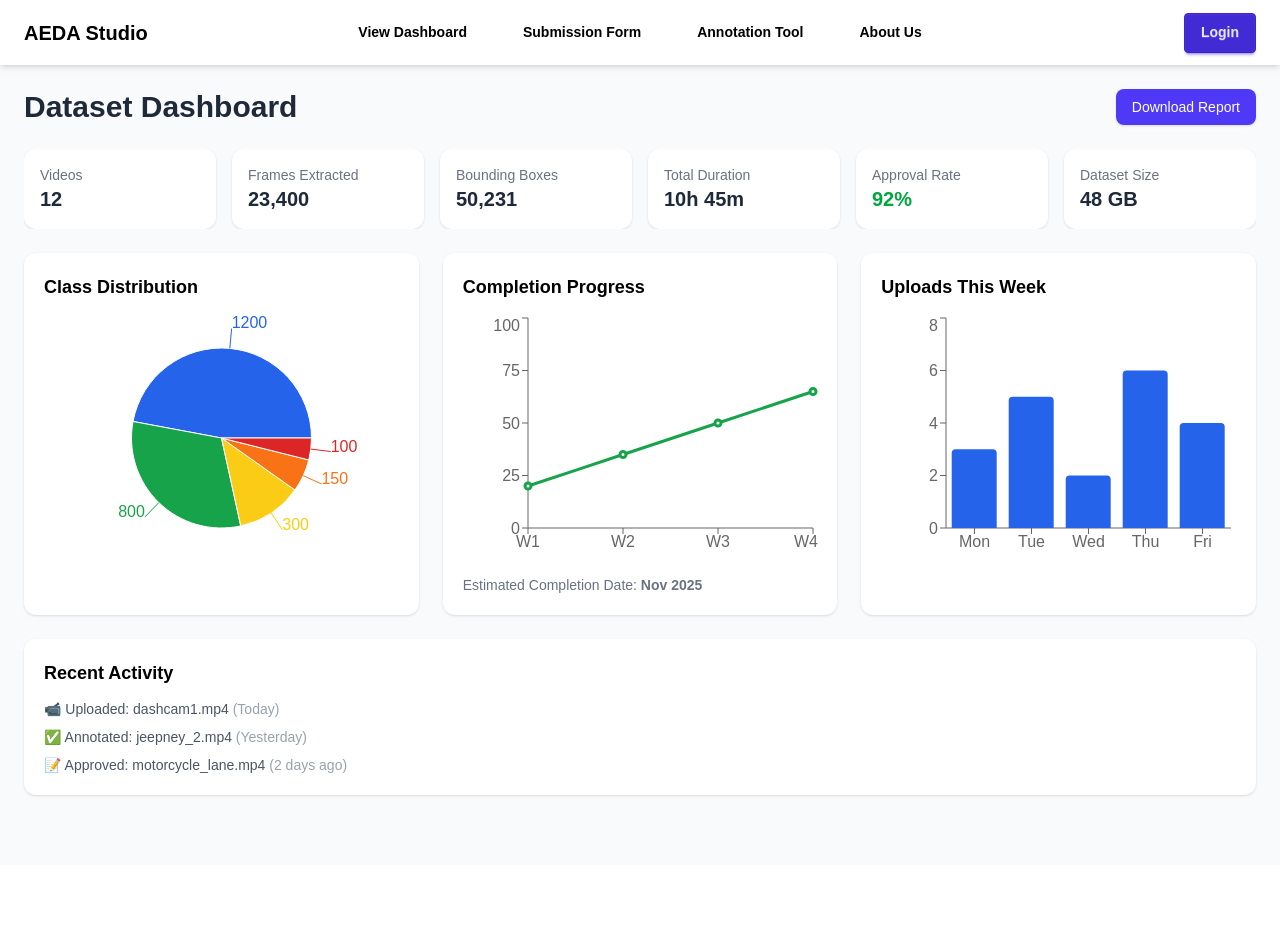
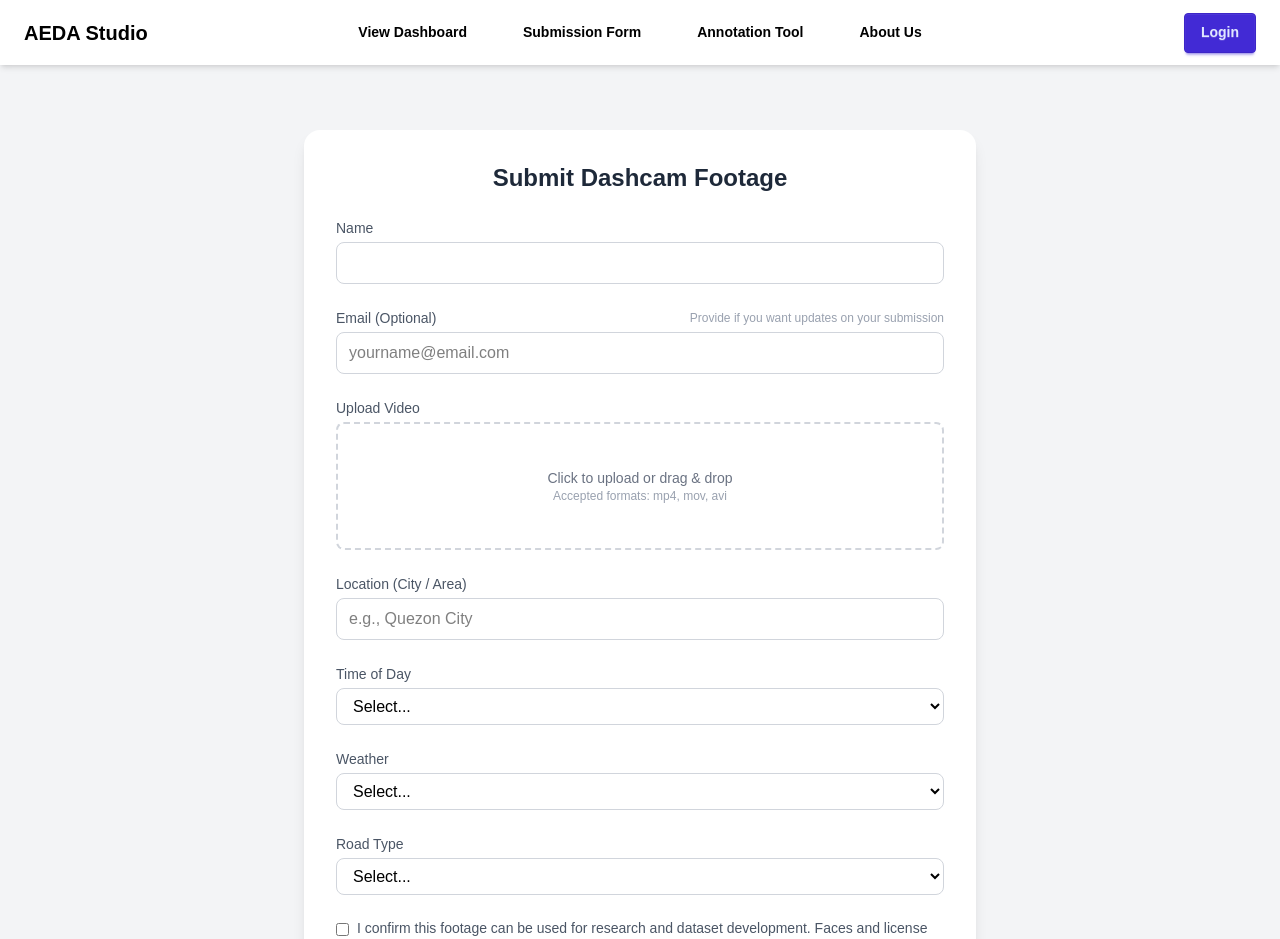
Before and after one commit to airemcs/aeda-studio, a Next.js app: page / in a window 1280 px wide. Shown: the top 939 px of the page. Before the commit the page ends 865 px from the top, so only its background shows below. Built offline with nearby package versions, Linux system fonts and the light colour scheme.

Commit message:
Create Submission

```diff
--- /dev/null
+++ b/app/Submission.tsx
@@ -0,0 +1,122 @@
+"use client"
+import React, { useState } from "react"
+
+export default function SubmissionForm() {
+  const [formData, setFormData] = useState({
+    name: "",
+    email: "",
+    location: "",
+    timeOfDay: "",
+    weather: "",
+    roadType: "",
+    video: null as File | null,
+    consentAgree: false,
+    consentRead: false,
+  })
+
+  const handleChange = (e: React.ChangeEvent<HTMLInputElement | HTMLSelectElement>) => {
+    const { name, value, type } = e.target
+    if (type === "checkbox") {
+      setFormData({ ...formData, [name]: (e.target as HTMLInputElement).checked })
+    } else if (type === "file") {
+      setFormData({ ...formData, video: (e.target as HTMLInputElement).files?.[0] || null })
+    } else {
+      setFormData({ ...formData, [name]: value })
+    }
+  }
+
+  const handleSubmit = (e: React.FormEvent) => {
+    e.preventDefault()
+    console.log("Form Submitted:", formData)
+    alert("Your submission has been recorded. Thank you!")
+  }
+
+  return (
+  <div className="min-h-screen bg-gray-100 pt-[65px] flex items-center justify-center">
+  <div className="max-w-2xl w-full bg-white shadow-lg rounded-2xl p-8 relative">
+
+    <h2 className="text-2xl font-bold text-gray-800 mb-6 text-center">Submit Dashcam Footage</h2>
+
+    <form onSubmit={handleSubmit} className="space-y-6">
+
+      <div>
+        <label className="block text-sm font-medium text-gray-600 mb-1">Name</label>
+        <input type="text" name="name" value={formData.name} onChange={handleChange} required className="w-full border border-gray-300 rounded-lg px-3 py-2 focus:outline-none focus:ring-2 focus:ring-indigo-500" />
+      </div>
+
+      <div>
+        <div className="flex items-center justify-between mb-1">
+          <label className="block text-sm font-medium text-gray-600">Email (Optional)</label>
+          <span className="text-xs text-gray-400">Provide if you want updates on your submission</span>
+        </div>
+        <input type="email" name="email" value={formData.email} onChange={handleChange} placeholder="yourname@email.com" className="w-full border border-gray-300 rounded-lg px-3 py-2 focus:outline-none focus:ring-2 focus:ring-indigo-500" />
+      </div>
+
+      <div>
+        <label className="block text-sm font-medium text-gray-600 mb-1">Upload Video</label>
+        <label className="flex flex-col items-center justify-center border-2 border-dashed border-gray-300 rounded-lg h-32 cursor-pointer hover:border-indigo-500 transition">
+          <input type="file" name="video" accept="video/*" onChange={handleChange} className="hidden" required />
+          <span className="text-gray-500 text-sm">{formData.video ? formData.video.name : "Click to upload or drag & drop"}</span>
+          <span className="text-xs text-gray-400">Accepted formats: mp4, mov, avi</span>
+        </label>
+      </div>
+
+      <div>
+        <label className="block text-sm font-medium text-gray-600 mb-1">Location (City / Area)</label>
+        <input type="text" name="location" value={formData.location} onChange={handleChange} placeholder="e.g., Quezon City" className="w-full border border-gray-300 rounded-lg px-3 py-2 focus:outline-none focus:ring-2 focus:ring-indigo-500" />
+      </div>
+
+      <div>
+        <label className="block text-sm font-medium text-gray-600 mb-1">Time of Day</label>
+        <select name="timeOfDay" value={formData.timeOfDay} onChange={handleChange} className="w-full border border-gray-300 rounded-lg px-3 py-2" >
+          <option value="" disabled>Select...</option>
+          <option value="Morning">Morning</option>
+          <option value="Afternoon">Afternoon</option>
+          <option value="Night">Night</option>
+        </select>
+      </div>
+
+      <div>
+        <label className="block text-sm font-medium text-gray-600 mb-1">Weather</label>
+        <select name="weather" value={formData.weather} onChange={handleChange} className="w-full border border-gray-300 rounded-lg px-3 py-2" >
+          <option value="" disabled>Select...</option>
+          <option value="Sunny">Sunny</option>
+          <option value="Rainy">Rainy</option>
+          <option value="Cloudy">Cloudy</option>
+          <option value="Night">Nighttime</option>
+        </select>
+      </div>
+
+      <div>
+        <label className="block text-sm font-medium text-gray-600 mb-1">Road Type</label>
+        <select name="roadType" value={formData.roadType} onChange={handleChange} className="w-full border border-gray-300 rounded-lg px-3 py-2" >
+          <option value="" disabled>Select...</option>
+          <option value="Highway">Highway</option>
+          <option value="Urban">Urban</option>
+          <option value="Rural">Rural</option>
+        </select>
+      </div>
+
+      <div className="flex items-start space-x-2">
+        <input type="checkbox" name="consentAgree" checked={formData.consentAgree} onChange={handleChange} required className="mt-1" />
+        <label className="text-sm text-gray-600 leading-snug">
+          I confirm this footage can be used for research and dataset development. Faces and license plates will be <span className="font-semibold">anonymized</span>. Data will only be used for academic and scientific purposes.
+        </label>
+      </div>
+
+      <div className="flex items-start space-x-2">
+        <input type="checkbox" name="consentRead" checked={formData.consentRead} onChange={handleChange} required className="mt-1" />
+        <label className="text-sm text-gray-600 leading-snug">
+          I have read and understood the <span className="font-semibold">Data Privacy Notice</span>, and I acknowledge the policies on anonymization, storage, and ethical use of data.
+        </label>
+      </div>
+
+      <div>
+        <button type="submit" className="w-full bg-indigo-600 text-white py-2 px-4 rounded-lg hover:bg-indigo-700 font-medium shadow">Submit</button>
+      </div>
+
+    </form>
+  </div>
+  </div>
+  )
+}
--- a/app/page.tsx
+++ b/app/page.tsx
@@ -1,6 +1,7 @@
 import Annotate from "./Annotate";
 import Navbar from "./components/Navbar";
 import Dashboard from "./Dashboard";
+import Submission from "./Submission";
 
 export default function App() {
   return (
@@ -13,7 +14,8 @@ export default function App() {
   </div>
 
   {/* <Annotate /> */}
-  <Dashboard />
+  {/* <Dashboard /> */}
+  <Submission />
 
   </div>
 
```
